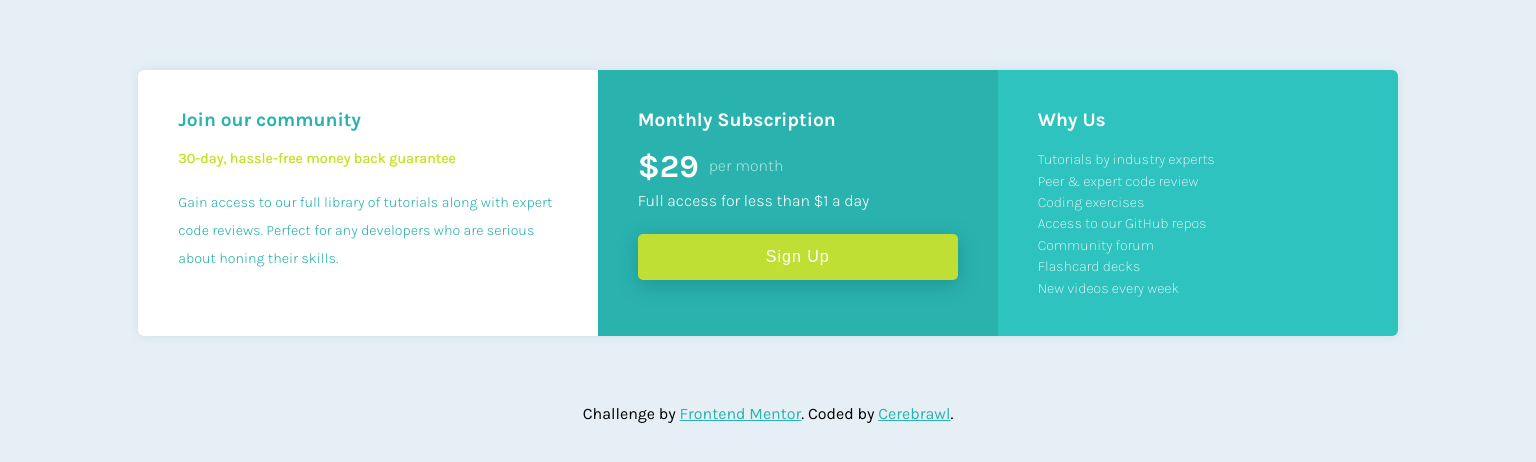
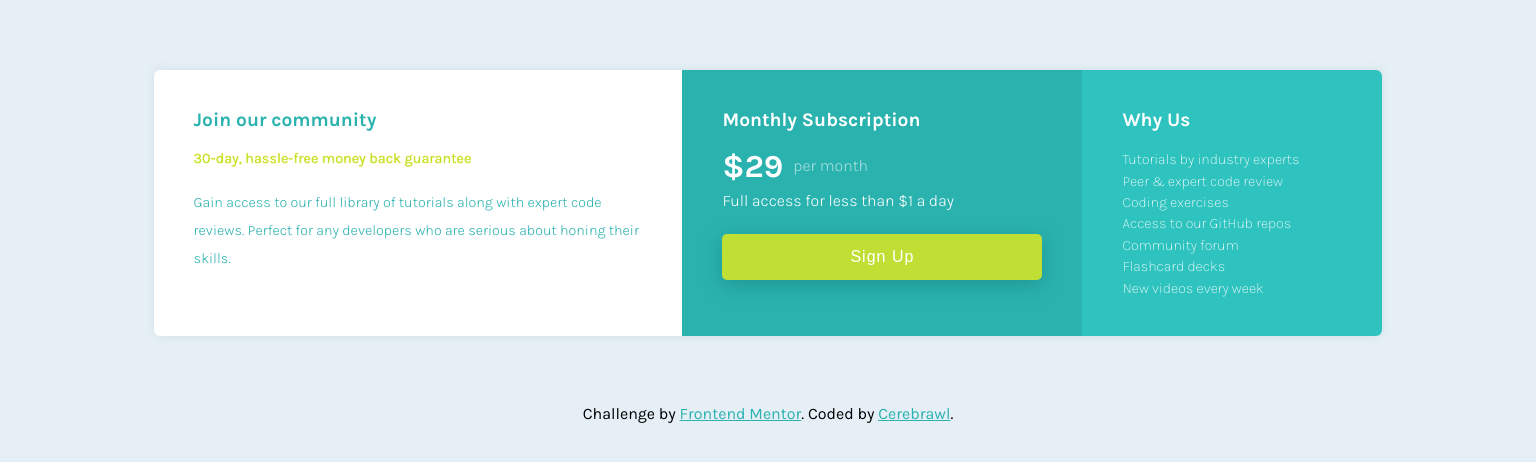
Before and after one commit to cerebrawlXIV/Challenge-3-Frontend-Mentor, a plain HTML site: page index.html in a window 1536 px wide. Drawn offline with Linux system fonts and the light colour scheme.

Commit message:
[CSS] media queries modif

```diff
--- a/sass/pages/_index.scss
+++ b/sass/pages/_index.scss
@@ -90,8 +90,9 @@ footer{
 
 @media screen and (min-width: 700px){
     article{
+        width: 600px;
         display: grid;
-        grid-template-columns: 1fr 1fr;
+        grid-template-columns: 300px 300px;
         section{
             padding: 40px;
         }
@@ -101,9 +102,10 @@ footer{
     }
 }
 
-@media screen and (min-width: 1080px){
+@media screen and (min-width: 1450px){
     article{
-        grid-template-columns: 1fr 300px 300px;
+        width: 80%;
+        grid-template-columns: 1fr 400px 300px;
         section{
             padding: 40px;
         }
@@ -118,9 +120,3 @@ footer{
         }
     }
 }
-
-@media screen and (min-width: 1440px){
-    article{
-        grid-template-columns: 1fr 400px 400px;
-    }
-}
```
Also changed, not shown: css/style.css, 1 other file.
